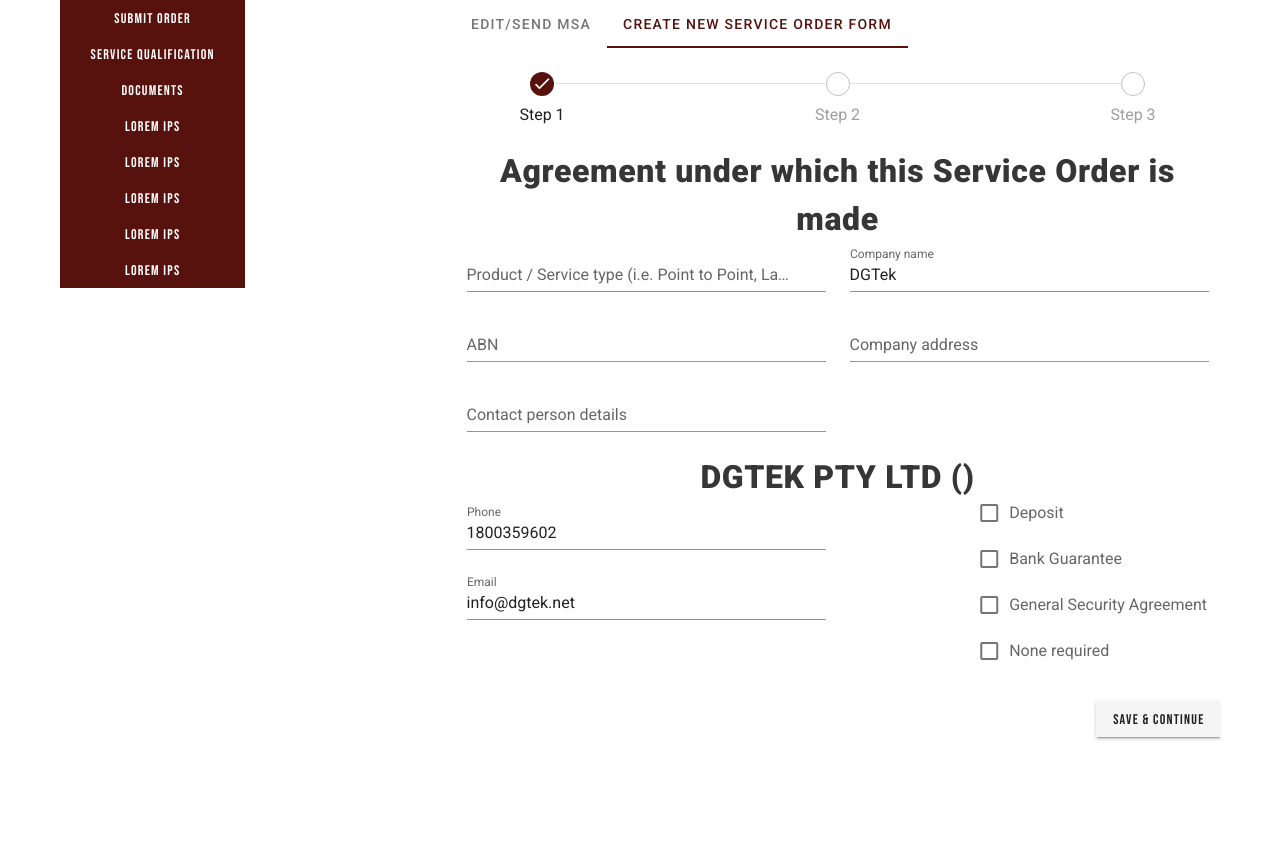
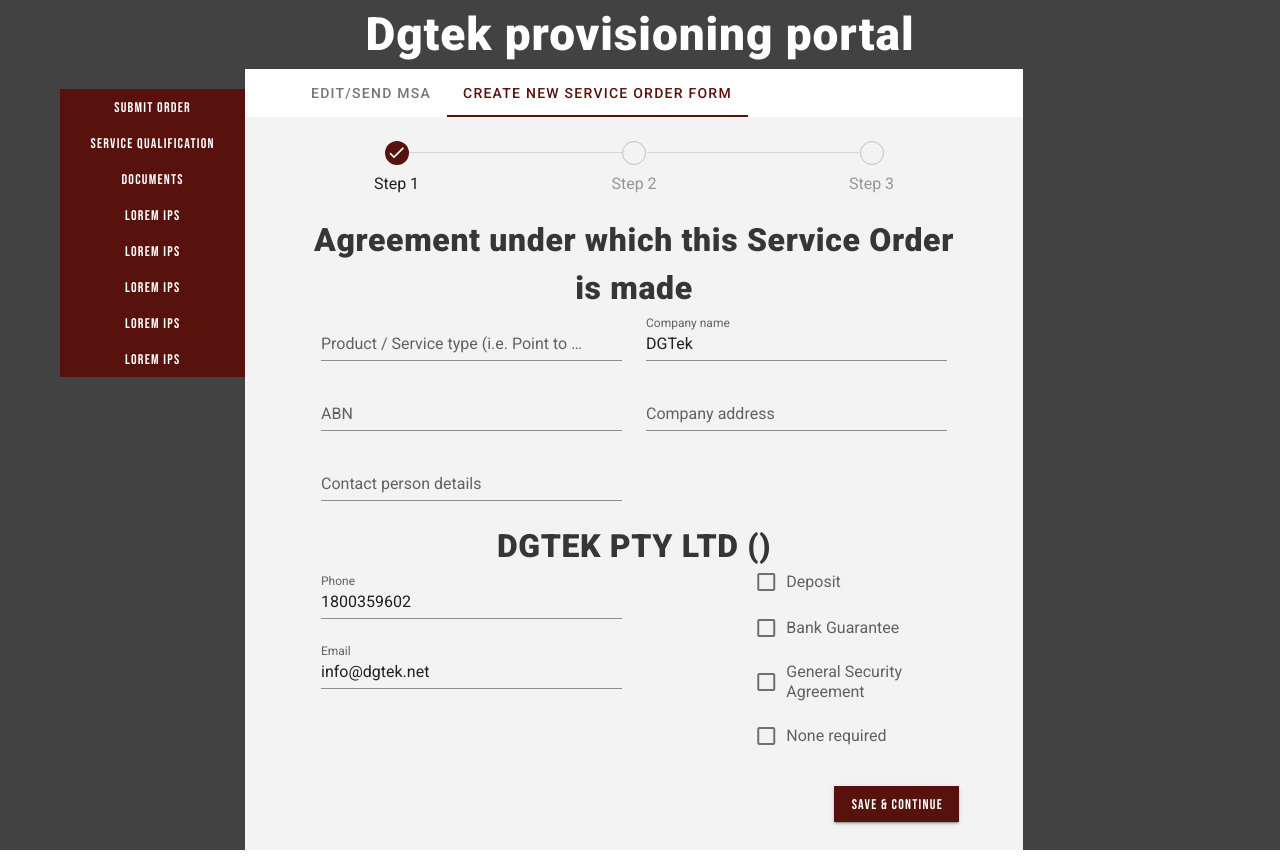
Before and after one commit to garevna/dgtek-portal, a Vue app: page / in a window 1280 px wide. Before the commit the page ends 800 px from the top, so only its background shows below. Built offline with nearby package versions, Linux system fonts and the light colour scheme.

Commit message:
style changes

```diff
--- a/src/App.vue
+++ b/src/App.vue
@@ -1,11 +1,12 @@
 <template>
   <v-app class="transparent">
     <v-container>
-  <v-row>
-    <v-col cols="4">
+      <h1>Dgtek provisioning portal</h1>
+      <v-row >
+        <v-col cols="2" class="pr-0 pt-8">
           <MainMenu />
         </v-col>
-    <v-col cols="8">
+        <v-col cols="8" class="pl-0">
         <SubmitOrder
           v-if="true"
           :loadData.sync="submitOrderData"
@@ -21,6 +22,9 @@
 
 <style lang="scss">
 @import "./sass/main.scss";
+h1 {
+  text-align: center;
+}
 </style>
 
 <script>
--- a/src/components/StepLine.vue
+++ b/src/components/StepLine.vue
@@ -1,5 +1,5 @@
 <template>
-    <v-stepper  flat alt-labels>
+    <v-stepper flat alt-labels>
         <v-stepper-header flat>
            <v-stepper-step  step="" :complete="1 <= currentStep">
             Step 1
@@ -16,14 +16,12 @@
       </v-stepper>
 </template>
 
-<script>
-export default {
-  props:['steps','currentStep']
-}
-</script>
-
 <style lang="scss">
 @import '../sass/_variables.scss';
+
+.v-stepper__header{
+  background-color: #F3F3F3;
+}
 
 .theme--light.v-stepper .v-stepper__step:not(.v-stepper__step--active):not(.v-stepper__step--complete):not(.v-stepper__step--error) .v-stepper__step__step {
     background: unset !important;
@@ -39,3 +37,9 @@
   box-shadow: unset !important;
 }
 </style>
+
+<script>
+export default {
+  props:['steps','currentStep']
+}
+</script>
--- a/src/components/submitOrder/CreateNewService.vue
+++ b/src/components/submitOrder/CreateNewService.vue
@@ -1,15 +1,33 @@
 <template>
-  <div class="pb-16">
+  <div class="pr-16 pl-16 pb-16 wrap">
     <StepLine :currentStep="currentStep" :steps="steps" />
     <Step1 v-if="currentStep === 1" :loadData.sync="step1" :saveData="saveDataStep1" />
     <Step2 v-if="currentStep === 2" :loadData.sync="step2" :saveData="saveDataStep2" />
     <Step3 v-if="currentStep === 3" />
     <div class="btn-container mt-4">
       <v-btn v-if="currentStep > 1" class="btn-back" @click="back">BACK</v-btn>
-      <v-btn @click="forward" class="btn-next">SAVE & CONTINUE</v-btn>
+      <v-btn color="primary" @click="forward" class="btn-next">SAVE & CONTINUE</v-btn>
     </div>
   </div>
 </template>
+
+<style scoped>
+.wrap{
+  background-color: #F3F3F3;
+}
+.btn-container {
+  position: relative;
+}
+.btn-back{
+  position: absolute;
+  left: 0;
+  top:0;
+}
+.btn-next{
+  position: absolute;
+  right: 0;
+}
+</style>
 
 <script>
 import Step1 from '../submitOrder/Step1';
@@ -101,18 +119,3 @@
   },
 };
 </script>
-
-<style scoped>
-.btn-container {
-  position: relative;
-}
-.btn-back{
-  position: absolute;
-  left: 0;
-  top:0;
-}
-.btn-next{
-  position: absolute;
-  right: 0;
-}
-</style>
--- a/src/components/submitOrder/SubmitOrder.vue
+++ b/src/components/submitOrder/SubmitOrder.vue
@@ -18,6 +18,12 @@
     </v-tabs-items>
   </div>
 </template>
+
+<style lang="scss">
+.v-slide-group__content {
+  padding-left: 50px;
+}
+</style>
 
 <script>
 import SendMsa from './SendMsa';
--- a/src/sass/_base.scss
+++ b/src/sass/_base.scss
@@ -18,10 +18,6 @@
   padding-top: 50px !important;
 }
 
-.green--text {
-  color: #363636;
-}
-
 h1, h2, h3, h4, h5, p {
   font-style: normal;
   line-height: 150%;
@@ -30,6 +26,7 @@
 h1 {
   font-size: 46px;
   font-weight: 900;
+  color: #fff;
 }
 h2 {
   font-size: 32px;
@@ -62,3 +59,7 @@
   font-family: 'Bebas Neue';
   font-weight: 200!important;
 }
+
+.v-application--wrap {
+  background-color: #424242;
+}
```
Lines whose indentation alone changed are shown as unchanged.
